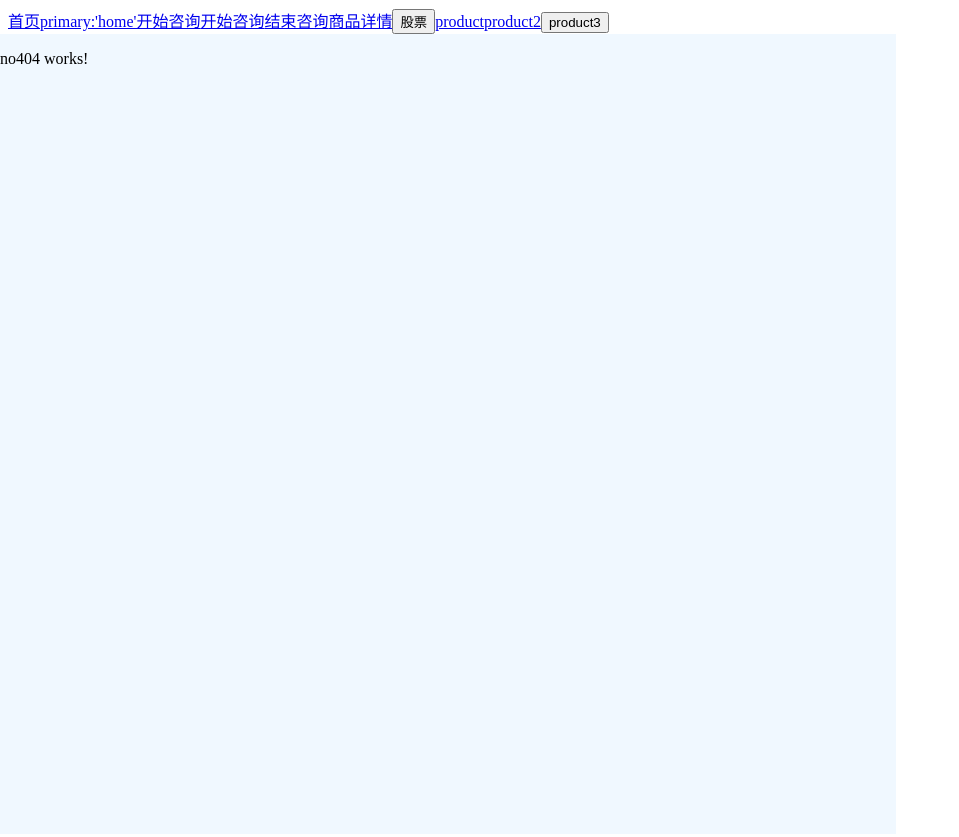
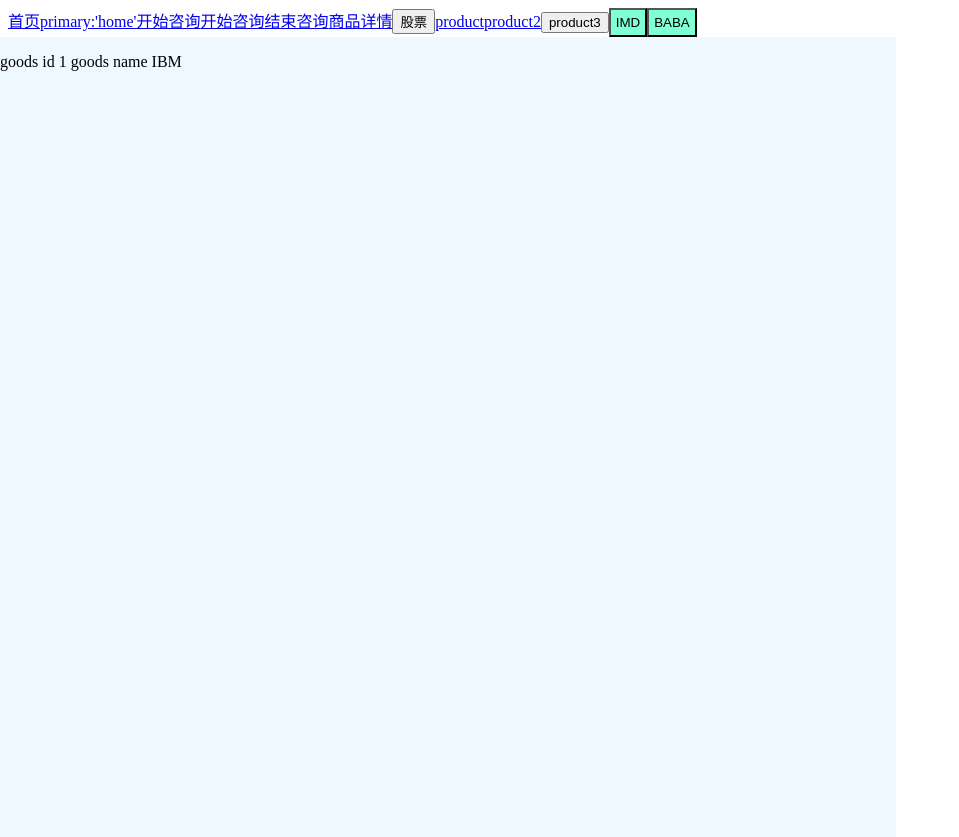
Before and after one commit to XiomgMingCai/typescript-router-demo, an Angular app: page /goods/1 in a window 1280 px wide. Shown: the whole page, without its empty margins (0-959 px from the left). Built offline with nearby package versions, Linux system fonts and the light colour scheme.

Commit message:
router  resolve

```diff
--- a/src/app/app-routing.module.ts
+++ b/src/app/app-routing.module.ts
@@ -1,3 +1,4 @@
+///<reference path="../../node_modules/@angular/router/src/config.d.ts"/>
 import {NgModule} from '@angular/core';
 import {Routes, RouterModule} from '@angular/router';
 import {HomeComponent} from "./home/home.component";
@@ -9,6 +10,8 @@ import {SellerListComponent} from "./seller-list/seller-list.component";
 import {ZixunComponent} from "./zixun/zixun.component";
 import {PermissionGuard} from "./guard/permission.guard";
 import {FocusGuard} from "./guard/focus.guard";
+import {GoodsComponent} from "./goods/goods.component";
+import {GoodsResove} from "./guard/goods.resove";
 
 const routes: Routes = [
   {path: '', redirectTo: 'home', pathMatch: 'full'},
@@ -25,6 +28,11 @@ const routes: Routes = [
   {path: 'zixun', component: ZixunComponent, outlet: 'aux',
     canActivate:[PermissionGuard]},//只能显示在aux插座上
   {path: 'product/:id', component: ProductComponent},
+  {path: 'goods/:id', component: GoodsComponent,
+    resolve:{
+      goods:GoodsResove
+    }
+  },
   {path: '**', component: No404Component},
 
 ];
--- a/src/app/app.component.html
+++ b/src/app/app.component.html
@@ -8,6 +8,9 @@
 <a [routerLink]="['/product',1]">product</a>
 <a [routerLink]="['/product',2]">product2</a>
 <input type="button" value="product3" (click)="toProduct()">
+
+<button [routerLink]="['/goods',1]" style="padding: 5px;background-color: aquamarine">IMD</button>
+<button [routerLink]="['/goods',2]" style="padding: 5px;background-color: aquamarine">BABA</button>
 <div class="page-content">
   <router-outlet></router-outlet>
 </div>
--- /dev/null
+++ b/src/app/goods/goods.component.html
@@ -0,0 +1,4 @@
+<p>
+  goods id {{goods.id}}
+  goods name {{goods.name}}
+</p>
--- /dev/null
+++ b/src/app/goods/goods.component.ts
@@ -0,0 +1,28 @@
+import {Component, OnInit} from '@angular/core';
+import {ActivatedRoute, Route, Router} from "@angular/router";
+
+@Component({
+  selector: 'app-goods',
+  templateUrl: './goods.component.html',
+  styleUrls: ['./goods.component.css']
+})
+export class GoodsComponent implements OnInit {
+  private goods: Goods;
+
+  constructor(private router: Router,private routeInfo:ActivatedRoute) {
+  }
+
+  ngOnInit() {
+    this.routeInfo.data.subscribe((data:{goods:Goods})=>{
+      this.goods = data.goods
+    })
+  }
+
+}
+
+export class Goods {
+  constructor(public id: number, public name: string) {
+
+  }
+
+}
--- /dev/null
+++ b/src/app/guard/goods.resove.ts
@@ -0,0 +1,23 @@
+//https://cnodejs.org/api/v1/topics
+import {ActivatedRouteSnapshot, Resolve, Router, RouterStateSnapshot} from "@angular/router";
+import {Goods} from "../goods/goods.component";
+import {Observable} from "rxjs/Observable";
+import {Injectable} from "@angular/core";
+
+@Injectable()
+export class GoodsResove implements Resolve<Goods> {
+  constructor(private router: Router) {
+
+  }
+
+  resolve(route: ActivatedRouteSnapshot, state: RouterStateSnapshot): Observable<Goods> | Promise<Goods> | Goods {
+    let id = route.params['id'];
+    if (id == 1) {
+      return new Goods(1, "IBM")
+    } else if (id == 2) {
+      return new Goods(2, "BABA")
+    } else {
+      this.router.navigate(['/home'])
+    }
+  }
+}
```
Also changed, not shown: src/app/app.module.ts (+5 -2 lines), src/app/goods/goods.component.css (added), 1 other file (tests, documents, lock files or other folders).
